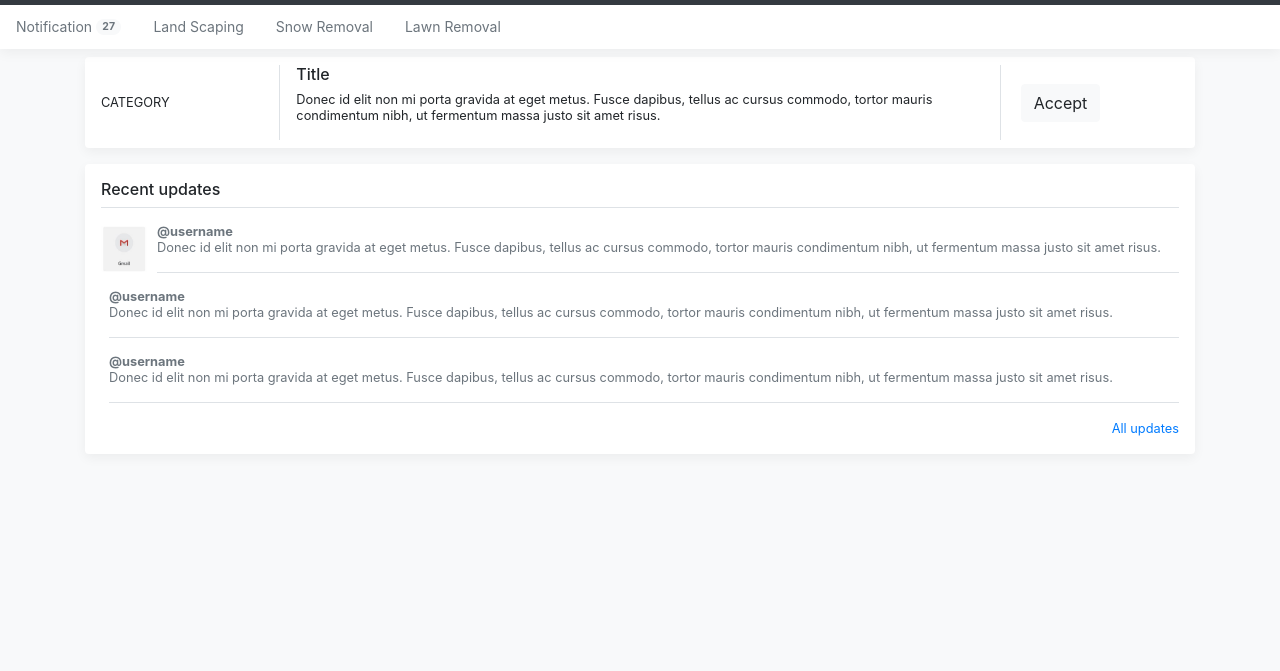
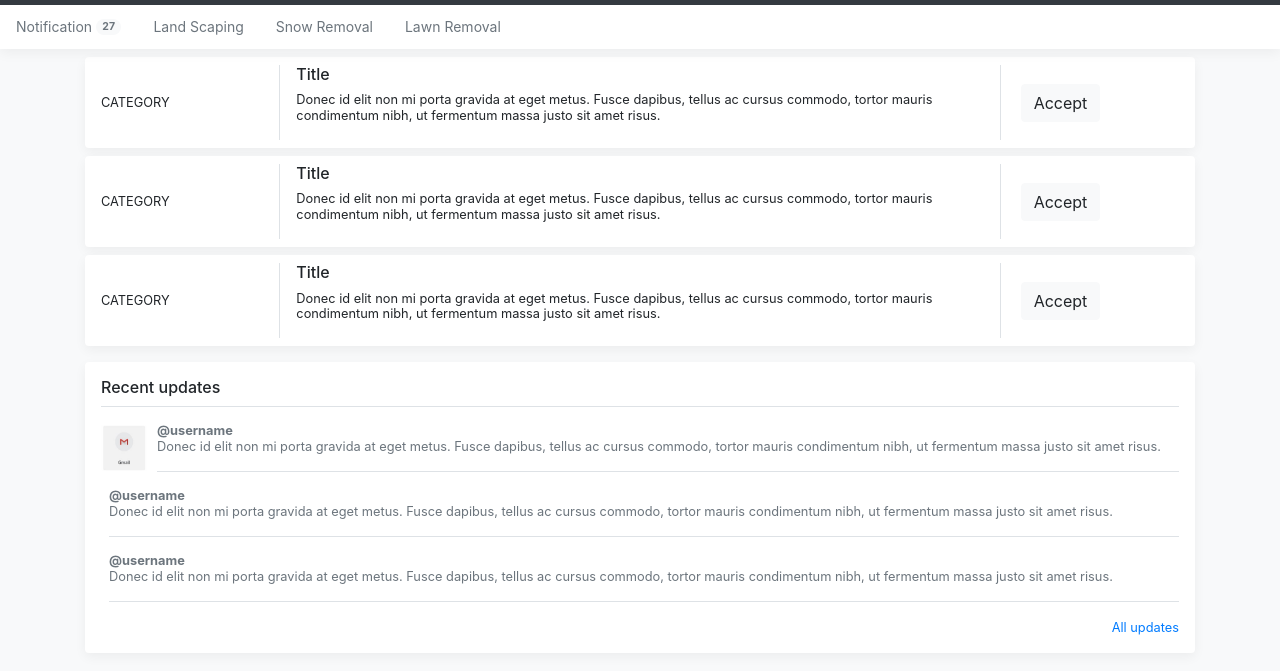
Before and after one commit to concastor/Jobber-CuHacking2019, a website: page frontend/html/main.html in a window 1280 px wide. Shown: the part 51-722 px from the top of the page. Drawn offline with nearby package versions, Linux system fonts and the light colour scheme.

Commit message:
dynamic card

```diff
--- a/frontend/html/main.html
+++ b/frontend/html/main.html
@@ -79,9 +79,11 @@
 
      <main role="main" class="container">
 
+      <p id="p1"></p>
+<!--
       <div class="d-flex align-items-center p-2 my-2 text-black-50 bg-white rounded box-shadow">
 
-      <!-- ><img class="mr-3" src="../images/placeholder.jpg" alt="" width="48" height="48">-->
+       ><img class="mr-3" src="../images/placeholder.jpg" alt="" width="48" height="48">
         <div class="col-sm-2 y-3 pl-2 col-md-2 sidebar">
                 <p class="media-body  mb-0 small border-gray">
                     CATEGORY
@@ -97,7 +99,7 @@
         </div>
             <button type="button" class="btn btn-light btn-large">Accept</button>
         </div>
-
+-->
       <div class="my-3 p-3 bg-white rounded box-shadow">
         <h6 class="border-bottom border-gray pb-2 mb-0">Recent updates</h6>
         <div class="media text-muted pt-3">
--- a/frontend/html/main.js
+++ b/frontend/html/main.js
@@ -1,4 +1,14 @@
 $(document).ready(function() {
-    console.log("JUST LOADED")
+    let jobPost  = ''
+
+    jobPost += '<div class="d-flex align-items-center p-2 my-2 text-black-50 bg-white rounded box-shadow"><div class="col-sm-2 y-3 pl-2 col-md-2 sidebar"><p class="media-body  mb-0 small border-gray">CATEGORY</p></div><div class="col-md-8 px-1 "><p class="media-body pl-3 pb-3 mb-0 small lh-125 border-right border-left border-gray"><strong class="h6 d-block text-gray-dark">Title</strong>Donec id elit non mi porta gravida at eget metus. Fusce dapibus, tellus ac cursus commodo, tortor mauris condimentum nibh, ut fermentum massa justo sit amet risus.</p></div><div class="col-*-* pr-3 y-3"></div><button type="button" class="btn btn-light btn-large">Accept</button></div>'
+    jobPost += jobPost = '<div class="d-flex align-items-center p-2 my-2 text-black-50 bg-white rounded box-shadow"><div class="col-sm-2 y-3 pl-2 col-md-2 sidebar"><p class="media-body  mb-0 small border-gray">CATEGORY</p></div><div class="col-md-8 px-1 "><p class="media-body pl-3 pb-3 mb-0 small lh-125 border-right border-left border-gray"><strong class="h6 d-block text-gray-dark">Title</strong>Donec id elit non mi porta gravida at eget metus. Fusce dapibus, tellus ac cursus commodo, tortor mauris condimentum nibh, ut fermentum massa justo sit amet risus.</p></div><div class="col-*-* pr-3 y-3"></div><button type="button" class="btn btn-light btn-large">Accept</button></div>'
+    jobPost +=jobPost = '<div class="d-flex align-items-center p-2 my-2 text-black-50 bg-white rounded box-shadow"><div class="col-sm-2 y-3 pl-2 col-md-2 sidebar"><p class="media-body  mb-0 small border-gray">CATEGORY</p></div><div class="col-md-8 px-1 "><p class="media-body pl-3 pb-3 mb-0 small lh-125 border-right border-left border-gray"><strong class="h6 d-block text-gray-dark">Title</strong>Donec id elit non mi porta gravida at eget metus. Fusce dapibus, tellus ac cursus commodo, tortor mauris condimentum nibh, ut fermentum massa justo sit amet risus.</p></div><div class="col-*-* pr-3 y-3"></div><button type="button" class="btn btn-light btn-large">Accept</button></div>'
+
+
+    let foodDisplay = document.getElementById("p1")
+    foodDisplay.innerHTML = '' //reset whatever is in here
+    foodDisplay.innerHTML = jobPost; //set the formatedRaw data to the inner html
+
 
   })
```
